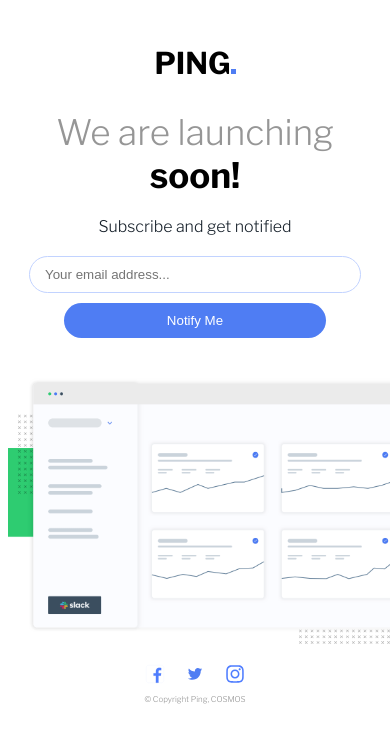
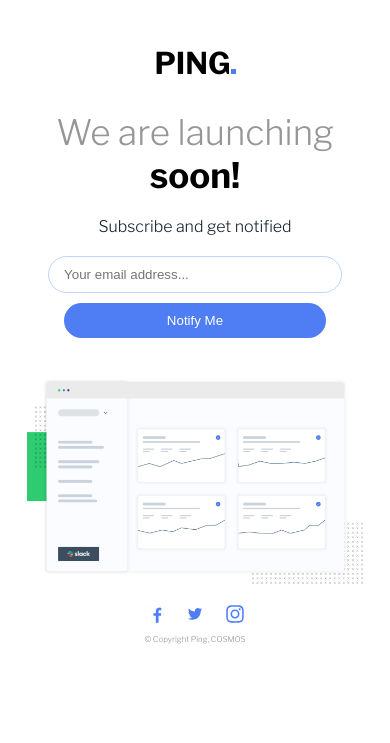
Before and after one commit to Random-COSMOS/Ping-Coming-Soon, a PHP site: page / in a window 390 px wide; the page is wider, and only the part inside the window is pictured. Shown: the top 743 px of that part. Run offline with PHP 8.4, Linux system fonts and the light colour scheme.

Commit message:
updated media query

```diff
--- a/ping.css
+++ b/ping.css
@@ -111,8 +111,16 @@
 }
 
 @media only screen and (max-width: 450px) {
+    input[type="email"]{
+        width: 70%;
+    }
+
     input[type="submit"] {
         margin-top: 10px;
         width: 70%;
     }
+
+    .ill{
+        width: 90%;
+    }
 }
```
